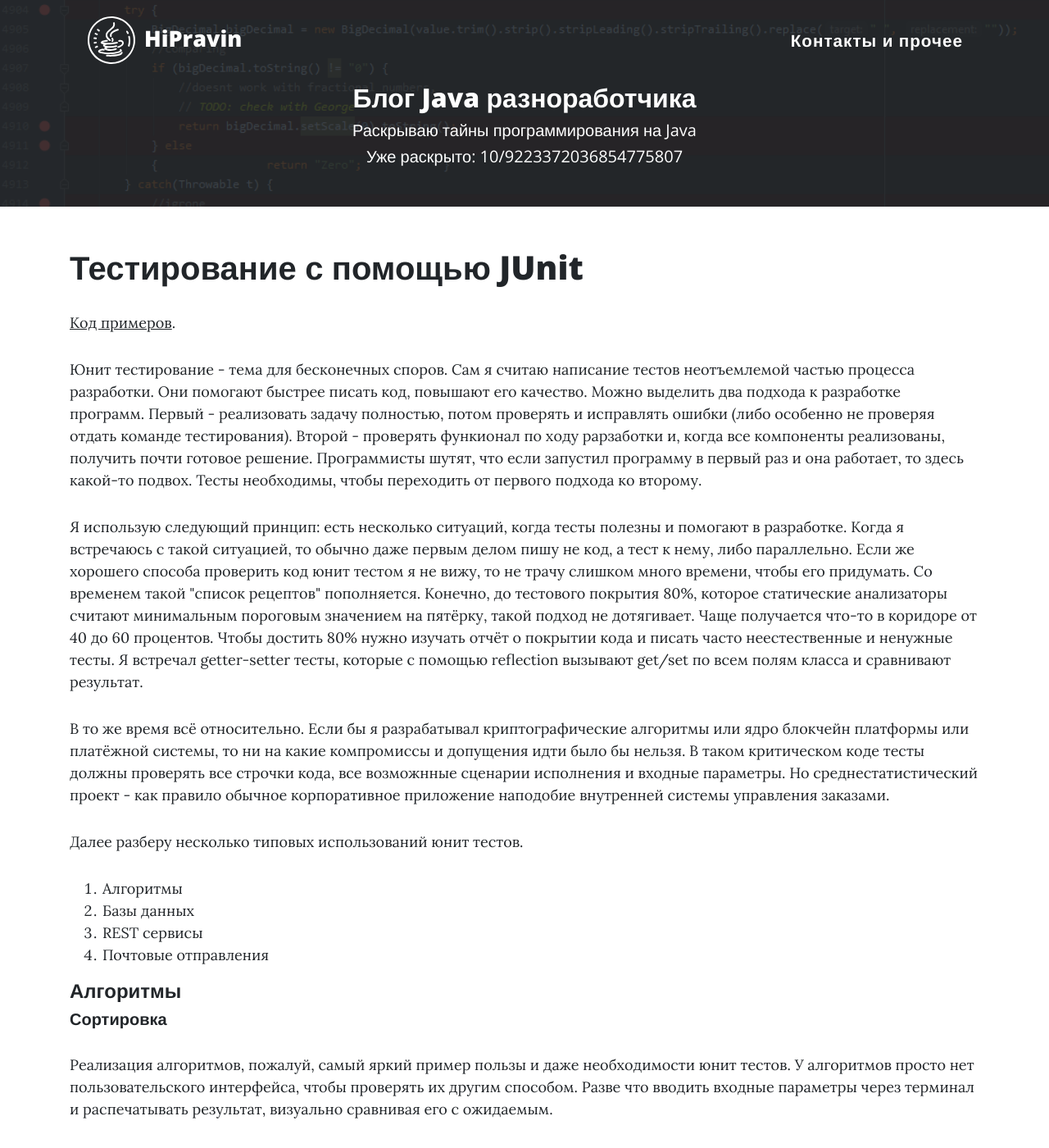
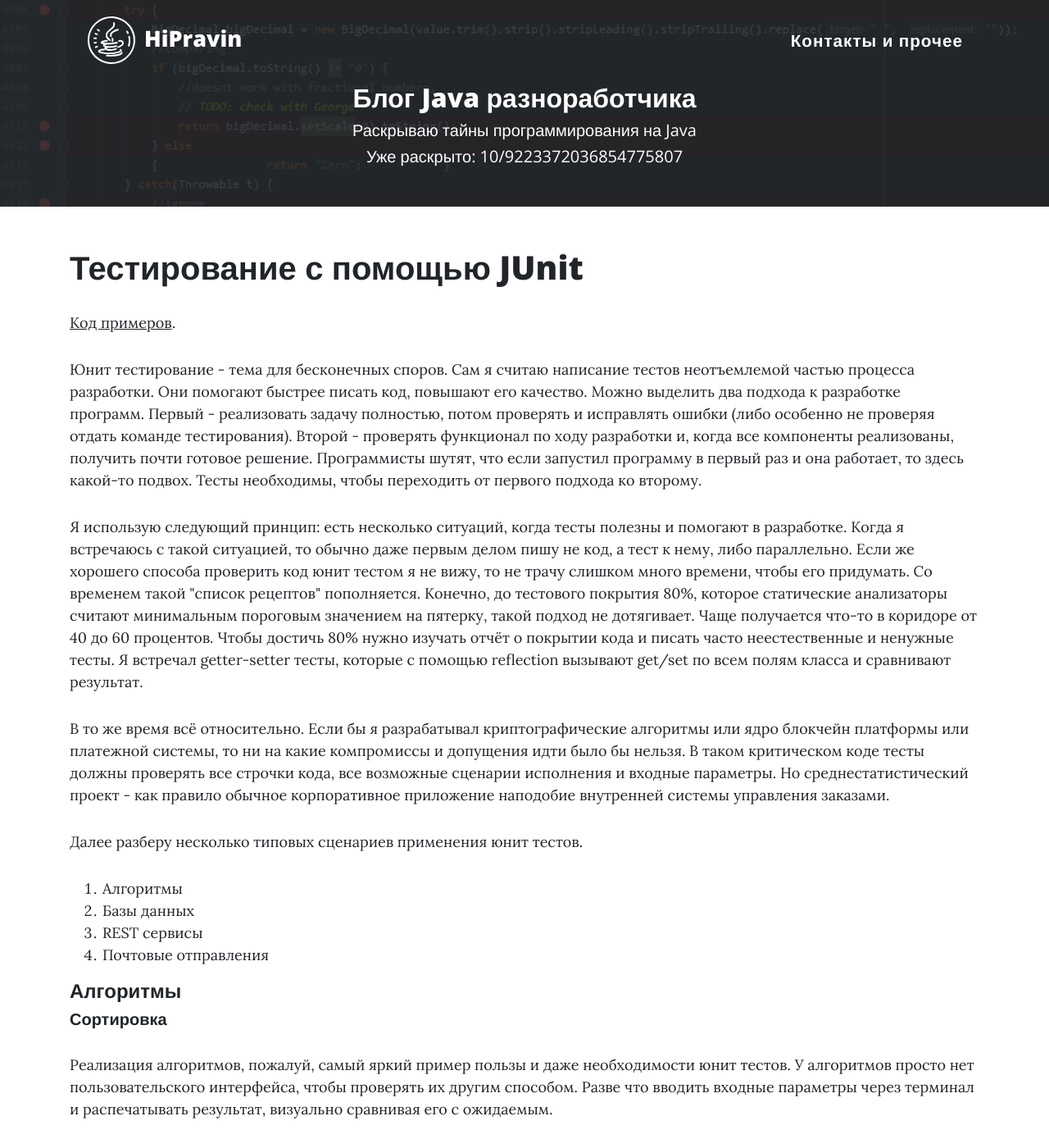
Before and after one commit to hipravin/hipravin.github.io, a Jekyll site: the page built from _posts/2020-03-29-test-driven.html, in a window 1280 px wide and 1400 px high. Shown: the whole window at 82% size. Built offline with Jekyll 4.4.1, drawn with Linux system fonts in a browser that asks for light colours; some of the changed text lies outside the part shown.

Commit message:
typo fixes

```diff
--- a/_posts/2020-03-29-test-driven.html
+++ b/_posts/2020-03-29-test-driven.html
@@ -12,7 +12,7 @@ excerpt: Зачем нужны тесты? Тестируем алгоритмы
     Они помогают быстрее писать код, повышают его качество.
     Можно выделить два подхода к разработке программ.
     Первый - реализовать задачу полностью, потом проверять и исправлять ошибки (либо особенно не проверяя отдать команде тестирования).
-    Второй - проверять функионал по ходу рарзаботки и, когда все компоненты реализованы, получить почти готовое решение.
+    Второй - проверять функционал по ходу разработки и, когда все компоненты реализованы, получить почти готовое решение.
     Программисты шутят, что если запустил программу в первый раз и она работает, то здесь какой-то подвох.
     Тесты необходимы, чтобы переходить от первого подхода ко второму.
 </p>
@@ -22,20 +22,20 @@ excerpt: Зачем нужны тесты? Тестируем алгоритмы
     Когда я встречаюсь с такой ситуацией, то обычно даже первым делом пишу не код, а тест к нему, либо параллельно.
     Если же хорошего способа проверить код юнит тестом я не вижу, то не трачу слишком много времени, чтобы его придумать.
     Со временем такой "список рецептов" пополняется.
-    Конечно, до тестового покрытия 80%, которое статические анализаторы считают минимальным пороговым значением на пятёрку, такой подход не дотягивает.
-    Чаще получается что-то в коридоре от 40 до 60 процентов. Чтобы достить 80% нужно изучать отчёт о покрытии кода и писать часто неестественные
+    Конечно, до тестового покрытия 80%, которое статические анализаторы считают минимальным пороговым значением на пятерку, такой подход не дотягивает.
+    Чаще получается что-то в коридоре от 40 до 60 процентов. Чтобы достичь 80% нужно изучать отчёт о покрытии кода и писать часто неестественные
     и ненужные тесты. Я встречал getter-setter тесты, которые с помощью reflection вызывают get/set по всем полям класса и сравнивают результат.
 </p>
 
 <p>
-    В то же время всё относительно. Если бы я разрабатывал криптографические алгоритмы или ядро блокчейн платформы или платёжной системы,
+    В то же время всё относительно. Если бы я разрабатывал криптографические алгоритмы или ядро блокчейн платформы или платежной системы,
     то ни на какие компромиссы и допущения идти было бы нельзя.
-    В таком критическом коде тесты должны проверять все строчки кода, все возможнные сценарии исполнения и входные параметры.
+    В таком критическом коде тесты должны проверять все строчки кода, все возможные сценарии исполнения и входные параметры.
     Но среднестатистический проект - как правило обычное корпоративное приложение наподобие внутренней системы управления заказами.
 </p>
 
 <p>
-    Далее разберу несколько типовых использований юнит тестов.
+    Далее разберу несколько типовых сценариев применения юнит тестов.
 </p>
 
 <ol>
```
Also changed, not shown: other parts of _posts/2020-03-29-test-driven.html (+12 -12 lines), _posts/2020-04-02-elastic-kibana.html (+9 -9 lines), _posts/2020-04-04-proviling-visualvm.html (+9 -9 lines).
